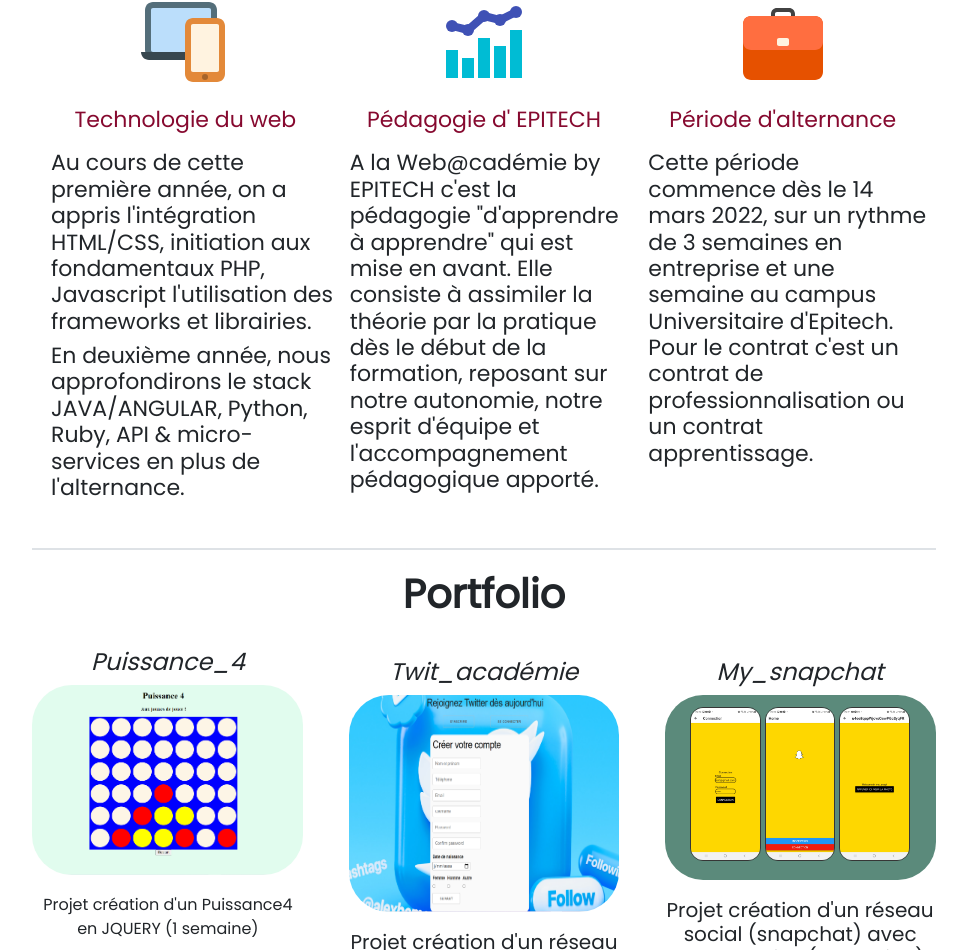
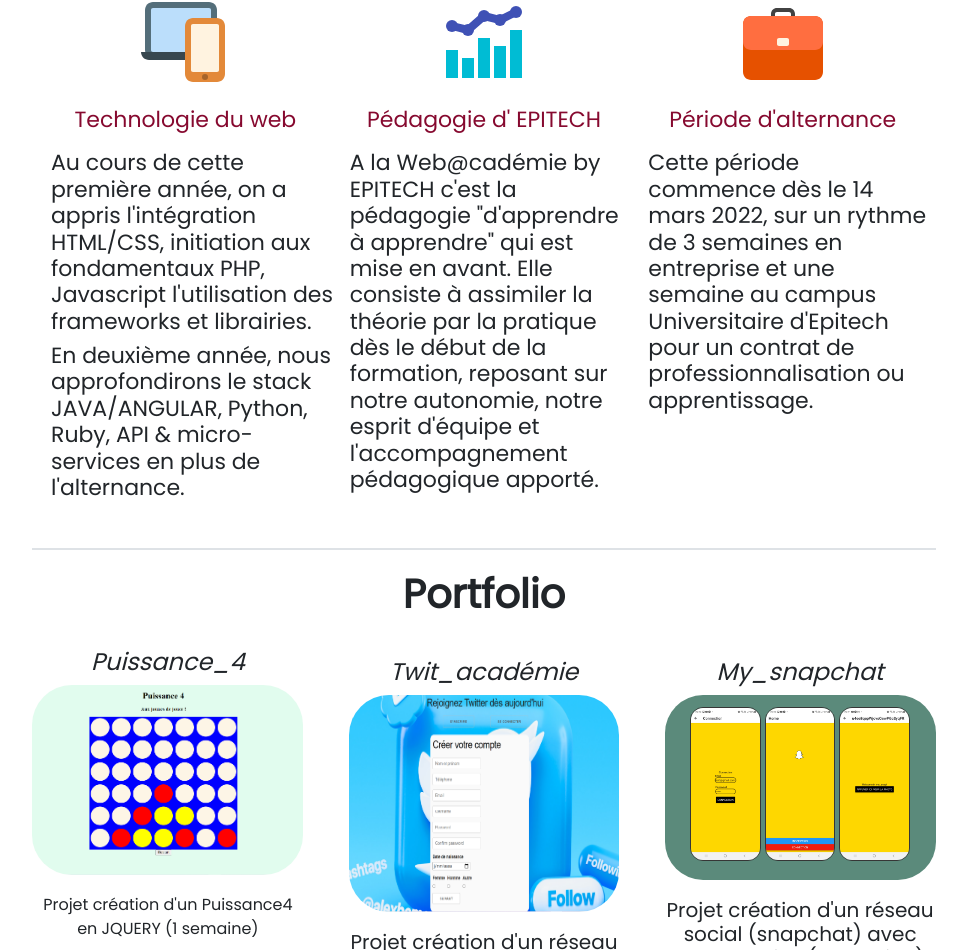
Before and after one commit to khadidiatouMarega/Portfolio-en-react, a React (Create React App) app: page / in a window 1280 px wide. Shown: the part 2010-2960 px from the top of the page, without its empty margins (156-1123 px from the left). Built offline with nearby package versions, Linux system fonts and the light colour scheme; a web font is replaced by a local one.

Commit message:
update initial

```diff
--- a/src/portfolioContainer/Formation/Formation.js
+++ b/src/portfolioContainer/Formation/Formation.js
@@ -45,8 +45,8 @@ export default function Formation() {
             <h5 className=" text_techno  font-size">
               Cette période commence dès le 14 mars 2022, sur un rythme de 3
               semaines en entreprise et une semaine au campus Universitaire
-              d'Epitech. Pour le contrat c'est un contrat de
-              professionnalisation ou un contrat apprentissage.
+              d'Epitech pour un contrat de
+              professionnalisation ou apprentissage.
             </h5>
             <p id="Portfolio"></p>
           </div>
```
